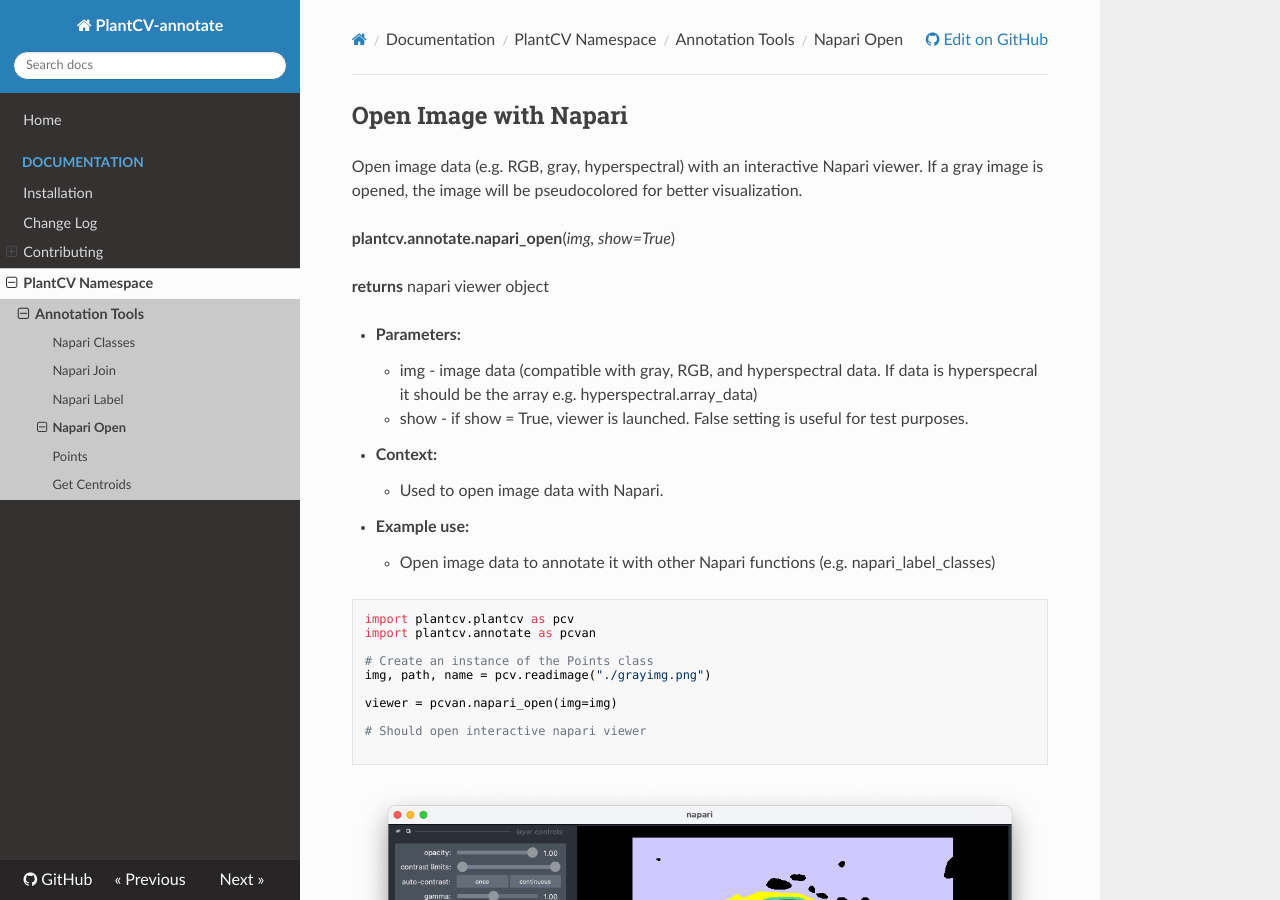
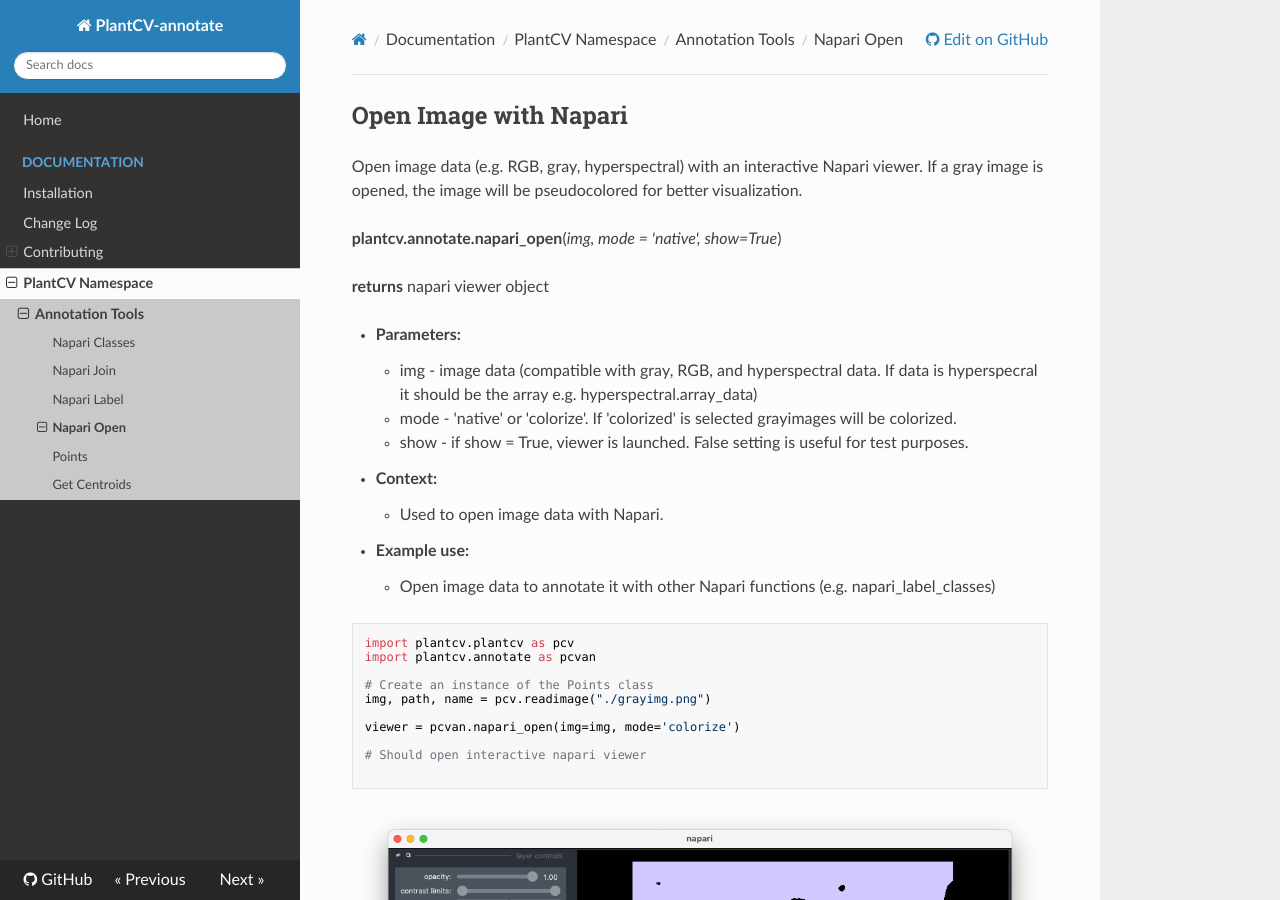
Before and after one commit to danforthcenter/plantcv-annotate, an MkDocs documentation site: the page built from docs/napari_open.md, in a window 1280 px wide and 900 px high. Built offline with MkDocs 1.6.1, drawn with Linux system fonts in a browser that asks for light colours; nearby versions of some CDN libraries.

Commit message:
update napari_open
update napari_open function tests and docs so the default behavior is not to colorize gray images by adding  a mode option.

```diff
--- a/docs/napari_open.md
+++ b/docs/napari_open.md
@@ -2,12 +2,13 @@
 
 Open image data (e.g. RGB, gray, hyperspectral) with an interactive Napari viewer. If a gray image is opened, the image will be pseudocolored for better visualization.
 
-**plantcv.annotate.napari_open**(*img, show=True*)
+**plantcv.annotate.napari_open**(*img, mode = 'native', show=True*)
 
 **returns** napari viewer object
 
 - **Parameters:**
     - img - image data (compatible with gray, RGB, and hyperspectral data. If data is hyperspecral it should be the array e.g. hyperspectral.array_data)
+    - mode - 'native' or 'colorize'. If 'colorized' is selected grayimages will be colorized.
     - show - if show = True, viewer is launched. False setting is useful for test purposes.
 
 - **Context:**
@@ -24,7 +25,7 @@
 # Create an instance of the Points class
 img, path, name = pcv.readimage("./grayimg.png")
 
-viewer = pcvan.napari_open(img=img)
+viewer = pcvan.napari_open(img=img, mode='colorize')
 
 # Should open interactive napari viewer
 
```
Also changed, not shown: 2 other files.
